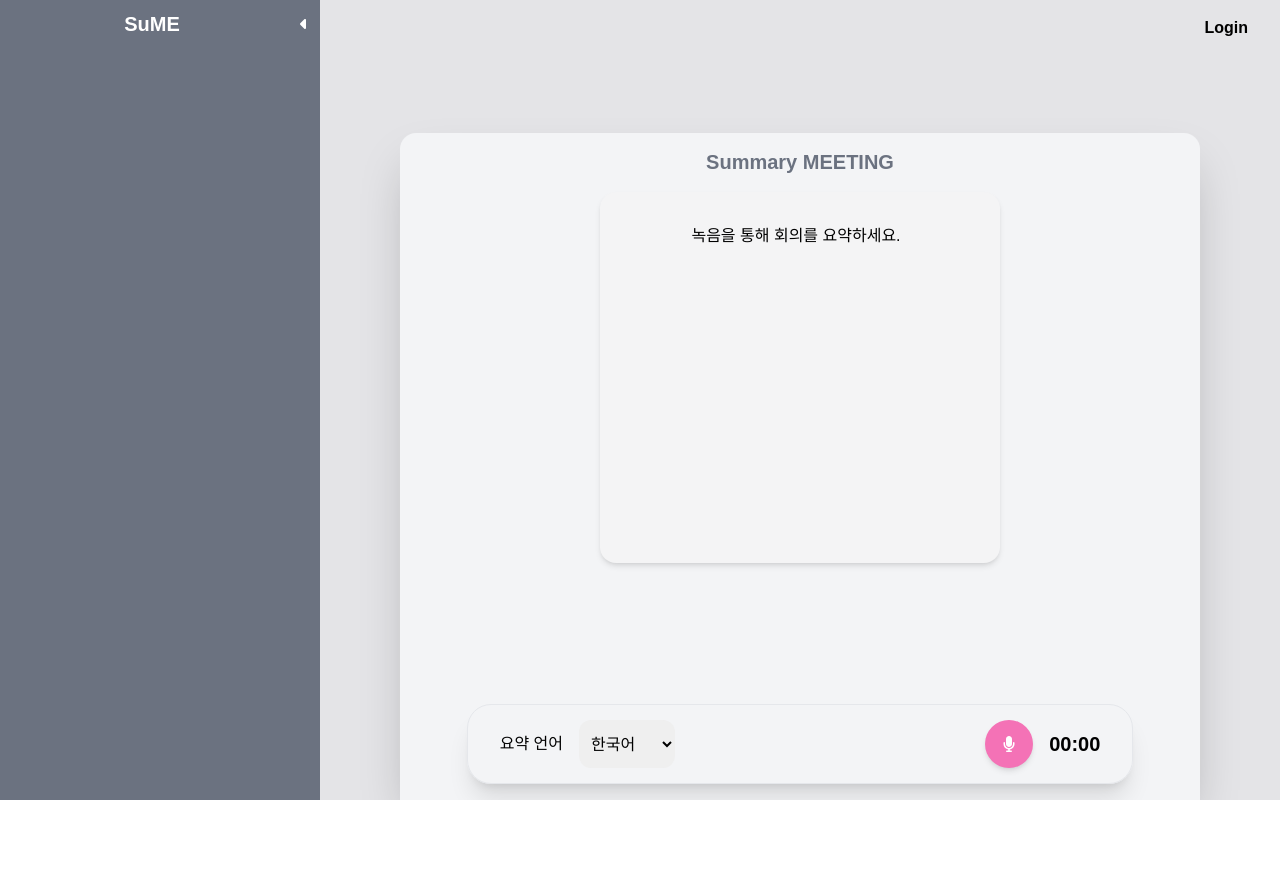
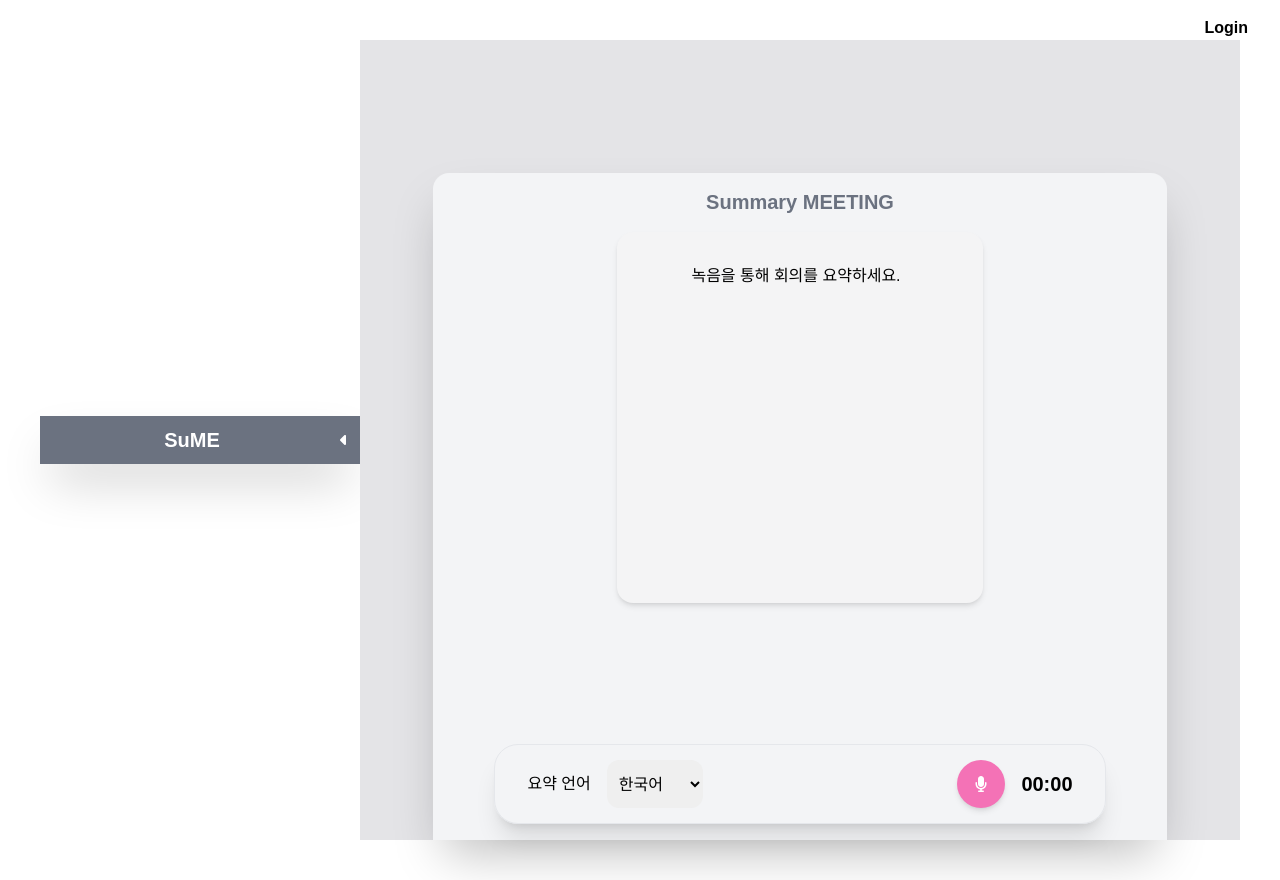
Before and after one commit to hyeonsang010716/SuME, a React (Create React App) app in the folder frontend/: page / in a window 1280 px wide. Before the commit the page ends 800 px from the top, so only its background shows below. Built offline with nearby package versions, Linux system fonts and the light colour scheme.

Commit message:
port 설정

```diff
--- a/frontend/src/API.js
+++ b/frontend/src/API.js
@@ -1,4 +1,4 @@
-const API_URL = "http://localhost:5000";
+const API_URL = "http://localhost:8001";
 
 const API = {
   //Audio POST
--- a/frontend/src/App.js
+++ b/frontend/src/App.js
@@ -8,17 +8,14 @@ import Login from "./pages/login/login";
 function App() {
   return (
     <Router>
-      <div
-        className="App relative h-screen lg:flex lg:flex-row flex-col"
-      >
-        <div className="lg:h-full">
+      <div className="flex items-center justify-center p-10">
+        <div id="div1">
           <Header />
         </div>
-        <div className="w-full">
+        <div id="div2" className="w-full">
           <Routes>
             <Route path="/" element={<Mainpage />} />
             <Route path="/main" element={<Mainpage />} />
-            <Route path="/note/:id" element={<Mainpage />} />
             <Route path="/login" element={<Login />} />
           </Routes>
         </div>
```
Also changed, not shown: 1 other file (tests, documents, lock files or other folders).
